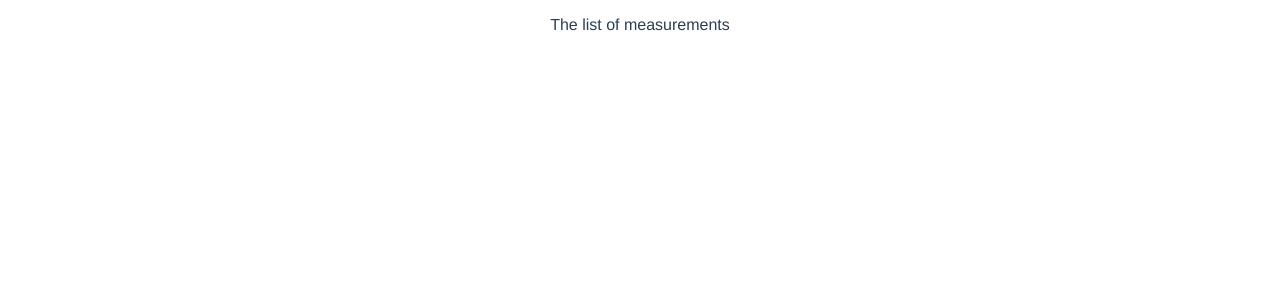
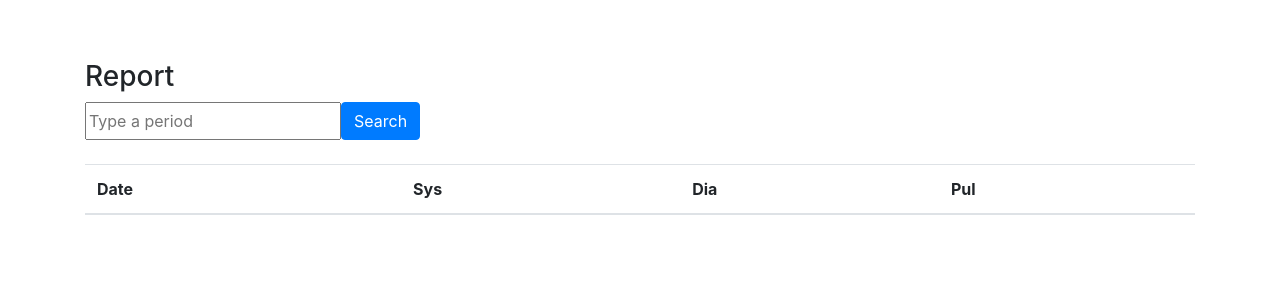
Before and after one commit to jorlugaqui/ahm, a Vue app in the folder web/: page / in a window 1280 px wide. Shown: the top 300 px of the page. Built offline with nearby package versions, Linux system fonts and the light colour scheme.

Commit message:
Add report page.

```diff
--- a/web/package.json
+++ b/web/package.json
@@ -8,7 +8,10 @@
     "lint": "vue-cli-service lint"
   },
   "dependencies": {
+    "axios": "^0.19.2",
+    "bootstrap": "^4.5.0",
     "core-js": "^3.6.5",
+    "sockjs": "^0.3.20",
     "vue": "^2.6.11",
     "vue-router": "^3.2.0"
   },
--- a/web/src/App.vue
+++ b/web/src/App.vue
@@ -6,23 +6,6 @@
 
 <style>
 #app {
-  font-family: Avenir, Helvetica, Arial, sans-serif;
-  -webkit-font-smoothing: antialiased;
-  -moz-osx-font-smoothing: grayscale;
-  text-align: center;
-  color: #2c3e50;
-}
-
-#nav {
-  padding: 30px;
-}
-
-#nav a {
-  font-weight: bold;
-  color: #2c3e50;
-}
-
-#nav a.router-link-exact-active {
-  color: #42b983;
+  margin-top: 60px;
 }
 </style>
--- /dev/null
+++ b/web/src/components/Alert.vue
@@ -0,0 +1,12 @@
+<template>
+  <div class="alert alert-danger" role="alert">
+     {{ message }}
+  </div>
+</template>
+
+<script>
+export default {
+  name: 'Alert',
+  props: ['message'],
+};
+</script>
--- a/web/src/components/Report.vue
+++ b/web/src/components/Report.vue
@@ -1,16 +1,68 @@
 <template>
-  <div>
-    <p>{{ msg }}</p>
+  <div class='container'>
+    <h3>Report </h3>
+    <div class="input-group">
+      <input v-model="period" placeholder="Type a period">
+      <button type="button" class="btn btn-primary" v-on:click="getReport"> Search </button>
+    </div>
+    <br>
+    <table class="table">
+      <thead>
+        <tr>
+          <th scope="col">Date</th>
+          <th scope="col">Sys</th>
+          <th scope="col">Dia</th>
+          <th scope="col">Pul</th>
+        </tr>
+      </thead>
+      <tbody>
+        <tr v-for="measurement in report.values" :key="measurement.date"
+          v-bind:class="{'table-danger': !measurement.ok}">
+          <th scope="row" >{{ measurement.date }}</th>
+          <td>{{ measurement.sys }}</td>
+          <td>{{ measurement.dia }}</td>
+          <td>{{ measurement.pul }}</td>
+        </tr>
+      </tbody>
+    </table>
+    <alert :message=errorMessage v-if="showMessage"></alert>
   </div>
 </template>
 
 <script>
+import axios from 'axios';
+import Alert from './Alert.vue';
+
 export default {
   name: 'Report',
   data() {
     return {
-      msg: 'The list of measurements',
+      report: '',
+      period: '',
+      showMessage: false,
+      errorMessage: '',
     };
+  },
+  components: {
+    alert: Alert,
+  },
+  methods: {
+    getReport() {
+      const { VUE_APP_API_HOST } = process.env;
+      const path = `${VUE_APP_API_HOST}/v1/report/${this.period}`;
+      axios.get(path)
+        .then((res) => {
+          this.report = res.data;
+          this.showMessage = false;
+          this.errorMessage = '';
+        })
+        .catch((error) => {
+          console.error(error);
+          this.report = {};
+          this.showMessage = true;
+          this.errorMessage = error.response.data.message;
+        });
+    },
   },
 };
 </script>
--- a/web/src/main.js
+++ b/web/src/main.js
@@ -1,3 +1,4 @@
+import 'bootstrap/dist/css/bootstrap.css';
 import Vue from 'vue';
 import App from './App.vue';
 import router from './router';
--- /dev/null
+++ b/web/vue.config.js
@@ -0,0 +1,5 @@
+module.exports = {
+  configureWebpack: {
+    devtool: 'source-map'
+  }
+}
```
Also changed, not shown: 1 other file (tests, documents, lock files or other folders).
